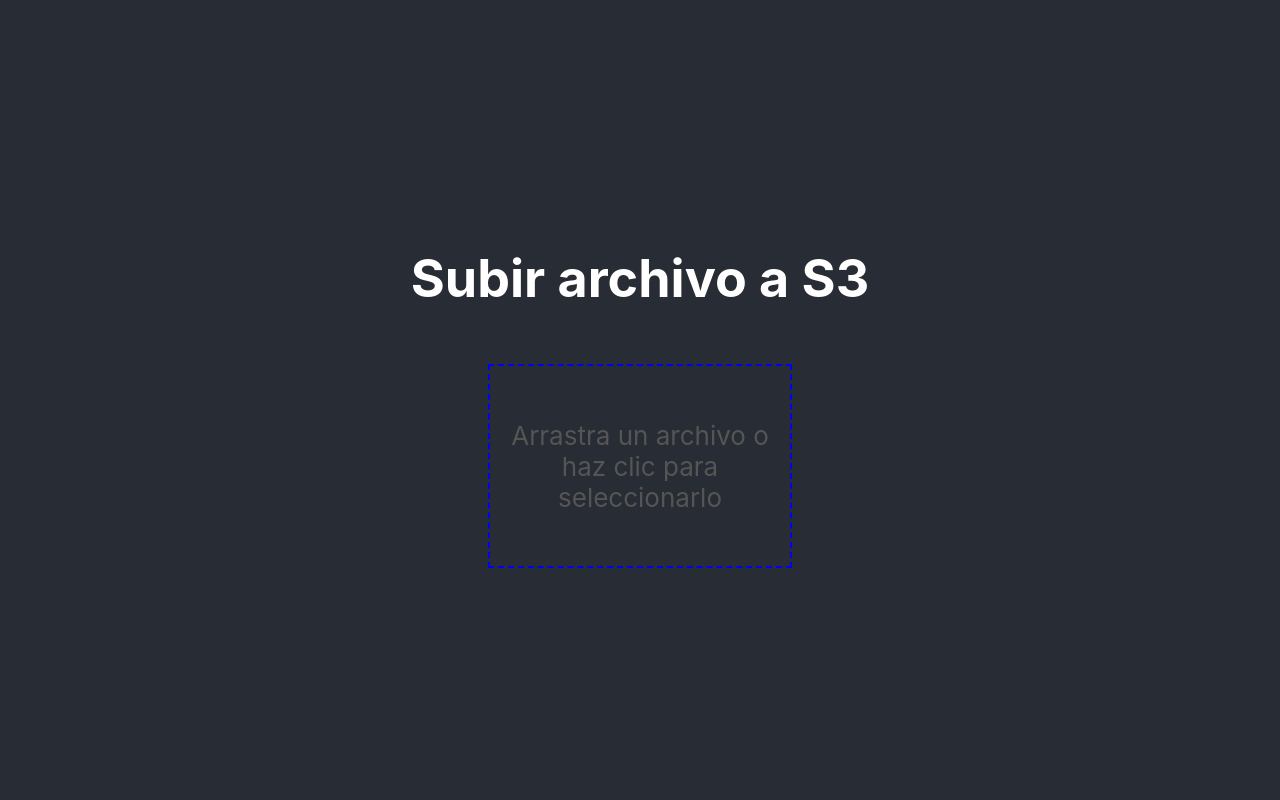
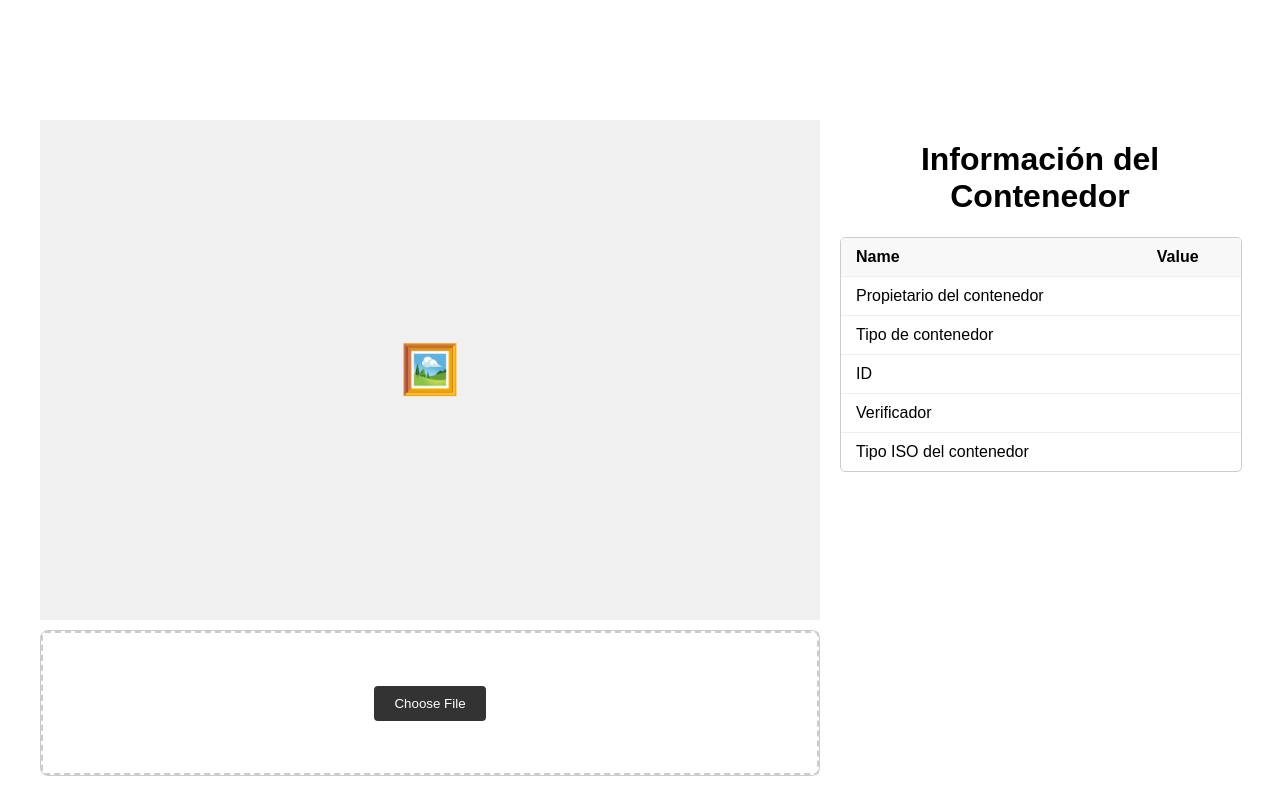
Before and after one commit to mcalvo11/gash-tir, a React (Create React App) app: page / in a window 1280 px wide. Built offline with nearby package versions, Linux system fonts and the light colour scheme; what aws-amplify would draw is missing.

Commit message:
Implement image selection functionality

```diff
--- a/src/App.css
+++ b/src/App.css
@@ -1,49 +1,88 @@
 .App {
   text-align: center;
+  padding: 20px;
+  font-family: Arial, sans-serif;
+  display: flex;
+  flex-wrap: wrap;
+
+  justify-content: center;
+  align-items: center;
 }
 
-.App-logo {
-  height: 40vmin;
-  pointer-events: none;
+.upload-container {
+  display: flex;
+  flex-wrap: wrap;
+  justify-content: space-between;
+  margin-top: 100px;
+  margin-left: 20px;
+  margin-right: 20px;
+  width: 100%;
+  max-width: 1200px;
 }
 
-@media (prefers-reduced-motion: no-preference) {
-  .App-logo {
-    animation: App-logo-spin infinite 20s linear;
-  }
+.preview-section {
+  flex-grow: 1;
+  flex-basis: 50%; /* La previsualización tomará el 70% del espacio disponible */
+  margin-right: 20px;
+  display: flex;
+  flex-direction: column;
 }
 
-.App-header {
-  background-color: #282c34;
-  min-height: 100vh;
-  display: flex;
-  flex-direction: column;
-  align-items: center;
-  justify-content: center;
-  font-size: calc(10px + 2vmin);
-  color: white;
+.table-section {
+  flex-basis: 90%; /* La tabla ocupará el 25% del espacio disponible */
+  max-width: 400px;
 }
 
-.App-link {
-  color: #61dafb;
+.preview-area {
+  width: 100%;
+  height: 500px;
+  background-color: #f0f0f0;
+  display: flex;
+  justify-content: center;
+  align-items: center;
+  overflow: hidden;
 }
 
-@keyframes App-logo-spin {
-  from {
-    transform: rotate(0deg);
-  }
-  to {
-    transform: rotate(360deg);
-  }
+.preview-image {
+  width: 100%;
+  max-height: 100%;
+  object-fit: contain;
+}
+
+.placeholder-image {
+  font-size: 48px;
+  color: #ccc;
+}
+
+.upload-section {
+  padding: 0px;
+  border: 1px solid #ccc;
+  border-radius: 8px;
+  background-color: #fff;
+
+}
+
+.center-container {
+  margin-top: 10px;
+}
+
+.choose-file-btn {
+  background-color: #333;
+  color: white;
+  padding: 10px 20px;
+  border: none;
+  border-radius: 4px;
+  cursor: pointer;
 }
 
 .dropzone {
-  width: 300px;
-  height: 200px;
-  border: 2px dashed #00f;
+  border: 2px dashed #ccc;
+  border-radius: 4px;
+  padding: 20px;
+  height: 100px;
+  text-align: center;
+  cursor: pointer;
   display: flex;
+  justify-content: center;
   align-items: center;
-  justify-content: center;
-  margin: 20px auto;
-  color: #555;
 }
--- a/src/App.js
+++ b/src/App.js
@@ -1,47 +1,71 @@
-import React, { useState } from 'react';
+import React, { useState, useCallback } from 'react';
 import { Amplify, Storage } from 'aws-amplify';
+import { useDropzone } from 'react-dropzone';
 import awsconfig from './aws-exports';
-import { useDropzone } from 'react-dropzone';
 import './App.css';
-
+import ContainerInfoTable from './ContainerInfoTable'
 Amplify.configure(awsconfig);
 
 function App() {
   const [fileUrl, setFileUrl] = useState('');
+  const [previewUrl, setPreviewUrl] = useState('');
 
-  const onDrop = (acceptedFiles) => {
+  const onDrop = useCallback((acceptedFiles) => {
     const file = acceptedFiles[0];
+    if (file) {
       const fileName = file.name;
+      setPreviewUrl(URL.createObjectURL(file));
 
       Storage.put(fileName, file)
         .then((result) => {
           console.log('Success:', result);
-        Storage.get(result.key).then((url) => {
+          return Storage.get(result.key);
+        })
+        .then((url) => {
           setFileUrl(url);
-        });
         })
         .catch((err) => console.error('Error:', err));
+    }
+  }, []);
+
+  const { getRootProps, getInputProps, isDragActive } = useDropzone({
+    onDrop,
+    accept: 'image/*'
+  });
+  const containerData = {
+    owner: '',
+    type: '',
+    id: '',
+    verifier: '',
+    isoType: ''
   };
-
-  const { getRootProps, getInputProps } = useDropzone({ onDrop });
-
   return (
     <div className="App">
-      <header className="App-header">
-        <h1>Subir archivo a S3</h1>
+    <div className="upload-container" style={{ display: 'flex', justifyContent: 'space-between' }}>
+      <div className="preview-section">
+        <div className="preview-area">
+          {previewUrl ? (
+            <img src={previewUrl} alt="Preview" className="preview-image" />
+          ) : (
+            <div className="placeholder-image">
+              <span role="img" aria-label="Image icon">🖼️</span>
+            </div>
+          )}
+        </div>
+        <div className="center-container">
+          <div className="upload-section">
             <div {...getRootProps({ className: 'dropzone' })}>
               <input {...getInputProps()} />
-          <p>Arrastra un archivo o haz clic para seleccionarlo</p>
+              {isDragActive ? <p>Drop the image here ...</p> : <button className="choose-file-btn">Choose File</button>}
             </div>
-        {fileUrl && (
-          <div>
-            <p>Archivo subido:</p>
-            <a href={fileUrl} target="_blank" rel="noopener noreferrer">
-              {fileUrl}
-            </a>
           </div>
-        )}
-      </header>
+        </div>
+      </div>
+      <div className="table-section">
+        <h1>Información del Contenedor</h1>
+        <ContainerInfoTable containerData={containerData} />
+      </div>
+    </div>
   </div>
   );
 }
--- /dev/null
+++ b/src/ContainerInfoTable.css
@@ -0,0 +1,45 @@
+.container-info-table {
+    font-family: Arial, sans-serif;
+    width: 100%;
+    max-width: 600px;
+    margin: 20px auto;
+    border: 1px solid #ccc;
+    border-radius: 5px;
+    overflow: hidden;
+  }
+
+  .container-info-table table {
+    width: 100%;
+    border-collapse: collapse;
+  }
+
+  .container-info-table th,
+  .container-info-table td {
+    padding: 10px 15px;
+    text-align: left;
+    border-bottom: 1px solid #eee;
+  }
+
+  .container-info-table th {
+    background-color: #f8f8f8;
+    font-weight: bold;
+  }
+
+  .container-info-table tr:last-child td {
+    border-bottom: none;
+  }
+
+  .info-link {
+    background-color: #f8f8f8;
+    padding: 10px 15px;
+    text-align: left;
+  }
+
+  .info-link a {
+    color: #0066cc;
+    text-decoration: none;
+  }
+
+  .info-link a:hover {
+    text-decoration: underline;
+  }
--- /dev/null
+++ b/src/ContainerInfoTable.js
@@ -0,0 +1,39 @@
+import React from 'react';
+import './ContainerInfoTable.css';
+
+const ContainerInfoTable = ({ containerData }) => {
+  return (
+    <div className="container-info-table">
+      <table>
+        <tbody>
+          <tr>
+            <th>Name</th>
+            <th>Value</th>
+          </tr>
+          <tr>
+            <td>Propietario del contenedor</td>
+            <td>{containerData.owner || ''}</td>
+          </tr>
+          <tr>
+            <td>Tipo de contenedor</td>
+            <td>{containerData.type || ''}</td>
+          </tr>
+          <tr>
+            <td>ID</td>
+            <td>{containerData.id || ''}</td>
+          </tr>
+          <tr>
+            <td>Verificador</td>
+            <td>{containerData.verifier || ''}</td>
+          </tr>
+          <tr>
+            <td>Tipo ISO del contenedor</td>
+            <td>{containerData.isoType || ''}</td>
+          </tr>
+        </tbody>
+      </table>
+    </div>
+  );
+};
+
+export default ContainerInfoTable;
```
Also changed, not shown: 1 other file (tests, documents, lock files or other folders). Lines whose indentation alone changed are shown as unchanged.
